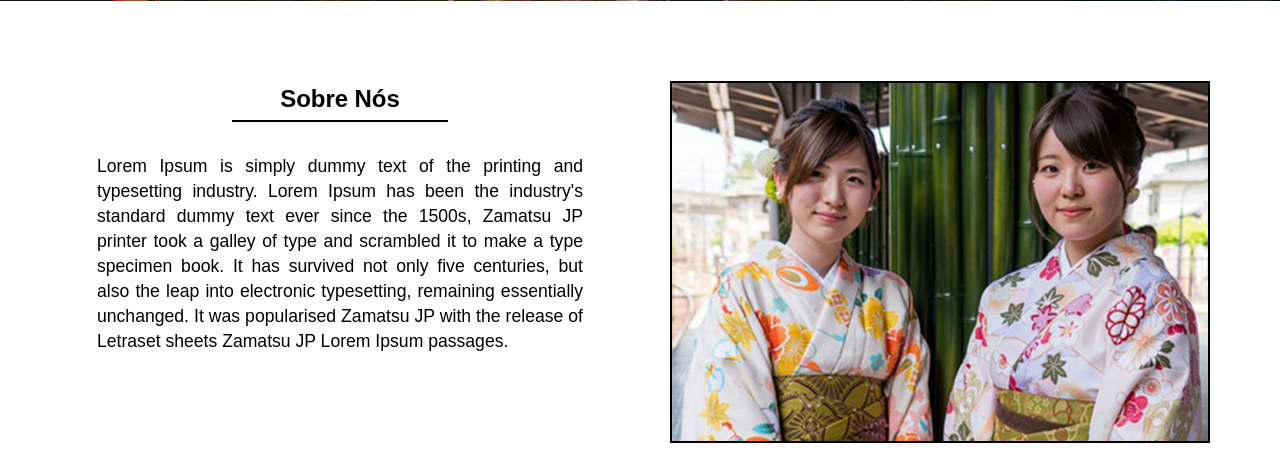
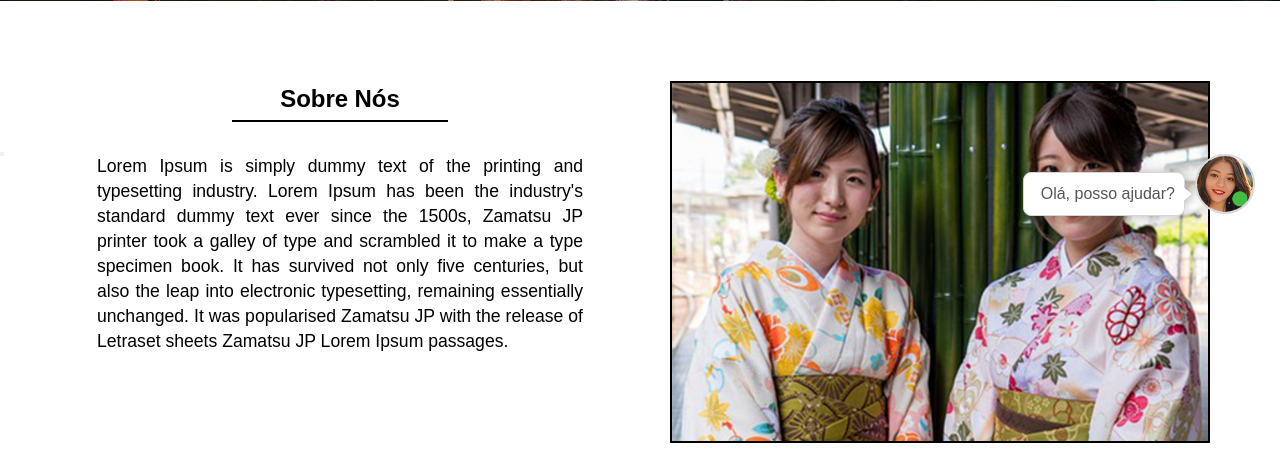
Before and after one commit to PhilCard/Zamatsu_Languages, a PHP site: page / in a window 1280 px wide. Shown: the part 548-1004 px from the top of the page. Run offline with PHP 8.4, Linux system fonts and the light colour scheme.

Commit message:
chat fixado

```diff
--- a/Js_zamatsu/chat.js
+++ b/Js_zamatsu/chat.js
@@ -1,20 +1,11 @@
-window.onscroll = function(){
-    let top = window.pageYOffset || document.documentElement.scrollTop;
-
-    if(top > 400){
-
-      console.log("chegou a 400")
-       /*document.getElementById("topo-fixo").classList.add("menu-fixo");
-       }else{
-       document.getElementById("topo-fixo").classList.remove("menu-fixo");
-         //console.log(top)
-       //fim menu fixo//*/
-       }
-}
+$("#fecha-chat").on("click", function(){
+    $(".wrapper").hide();
+    $("#chat-icone").show();
+});
 
 $("#abre-chat").on("click", function(){
     $(".wrapper").show();
-    $(".chat-icone").hide();
+    $("#chat-icone").hide();
 });
 
 $(document).ready(function(){
--- a/content/avaliacoes.php
+++ b/content/avaliacoes.php
@@ -52,7 +52,7 @@
                     <div class="user">
                         <img src="img/person3.png" alt="">
                         <div class="user-info">
-                            <h3> Mariana </h3>
+                            <h3> Italo </h3>
                             <div class="stars">
                                 <i class="fas fa-star "></i>
                                 <i class="fas fa-star "></i>
--- a/css/style.css
+++ b/css/style.css
@@ -7,6 +7,8 @@
     box-sizing: border-box;
     font-family: 'Poppins', sans-serif;
 }
+
+/* LEMBRAR DE COSTUMIZAR O CSS, PADRONIZAR EM PT-BR */
 
 body{
     margin: 0 auto;
@@ -98,16 +100,44 @@ header{
 
 /* <---- Começo chatbot ----> */
 
-.chat-fixo {
-    top: 0;
+#chat-icone{
+    position: fixed;
+    top: 86%;
 }
 
-.chat-icone img{
-    position: absolute;
+
+#chat-icone img{
+    position: fixed;
     right: 25px;
-    margin-top: 17%;
     border: 2px solid #d9d9d9;
     border-radius: 30px;
+}
+
+.ballon{
+    position: fixed;
+    top: 90%;
+    right: 95px;
+    border-radius: 8px !important;
+    padding: 9px;
+    padding-left: 17px;
+    box-shadow: 0 0 12px 0 rgba(0, 0, 0, 0.25);
+    border: 1px solid #d6d6d6;
+    color: #555 !important;
+    background: white;
+    line-height: 1.5em !important;
+    font-size: 16px !important;
+}
+
+.ballon::after{
+    content: '';
+    width: 16px;
+    height: 32px;
+    position: absolute;
+    top: 50%;
+    margin-top: -16px;
+    right: -16px;
+    background-image: url(../img/chat-triangule.png);
+    background-size: 32px 32px;
 }
 
 ::selection{
@@ -131,17 +161,30 @@ header{
 
 .wrapper{
     display: none;
-    position: absolute;
+    position: fixed;
+    top: 43%;
     right: 25px;
     width: 300px;
-    margin-top: 5%;
     background: #fff;
     border-radius: 5px;
     border: 1px solid rgb(151,120,209, 0.6);
     border-top: 0px;
     border-top-left-radius: 10px;
+    border-top-right-radius: 10px;
+}
 
+#fecha-chat{
+    border:none;
+    background:none;
+    cursor: pointer;
 }
+
+.close-chat{
+    margin-top: 5%;
+    position: absolute;
+    right: 10px;
+}
+
 .wrapper .title{
     background: rgb(151,120,209);
     color: #fff;
@@ -150,7 +193,7 @@ header{
     line-height: 60px;
     text-align: center;
     border-radius: 5px 5px 0 0;
-    border-top-right-radius: 0px;
+    border-top-right-radius: 10px;
     border-top-left-radius: 10px;
 }
 .wrapper .form{
@@ -358,7 +401,7 @@ header{
 .card-modulo{
     box-shadow: 0 5px 10px #3337;
     border-radius: 5px;
-    height: 330px;
+    height: 350px;
     width: 300px;
     margin-left: 3%;
     background: rgb(151,120,209, 0.6);
@@ -367,7 +410,6 @@ header{
 .pic-box img{
     width: 100%;
     border-bottom: 1px solid rgba(0,0,0,.125);
-    height: 205px;
     border-top-right-radius: 3px;
     border-top-left-radius: 3px;
 }
--- a/index.php
+++ b/index.php
@@ -49,6 +49,9 @@
         </section>
 
         <div class="wrapper">
+            <div class="close-chat">
+                <button id="fecha-chat"> <img src="img/icon/close-svgrepo-com.svg"> </button>
+            </div>
             <div class="title">Zamatsu Chat </div>
                 <div class="form">
                     <div class="bot-inbox inbox">
@@ -66,8 +69,13 @@
             </div>
         </div>
 
-        <div class="chat-icone">
-            <button id="abre-chat" style="cursor:pointer;"> <img src="img/typing_chat.gif" style="width:50px;"> </button>
+        <div id="chat-icone">
+            <button id="abre-chat" style="cursor:pointer;">
+                <div class="ballon">
+                    <p> Olá, posso ajudar? </p>
+                </div>
+                <img src="img/icon/chat.png" style="width:60px;">
+            </button>
         </div>
 
         <a name="Curso"> </a>
@@ -77,14 +85,14 @@
                 <div class="conteudo-box">
                     <div class="card-modulo">
                         <div class="pic-box">
-                            <img src="img/img1.jpg">
+                            <img src="img/img1.png">
                         </div>
                         <h3> Viagens </h3>
                         <p> Você poderá usar os conhecimentos desse modulo para realizar uma viagem ao japão </p>
                     </div>
                     <div class="card-modulo">
                         <div class="pic-box">
-                            <img src="img/img2.jpg">
+                            <img src="img/img2.png">
                         </div>
                         <h3> Literatura </h3>
                         <p> Você conseguirá ler os suas obras preferidas no idioma nativo em que foi escrito </p>
@@ -109,8 +117,8 @@
                 <h2> Entre em contato </h2>
                 <p> zamatsu.idiomasjp@gmail.com </p>
                 <div class="icon-contato">
-                    <img src="img/icon/facebook.svg">
-                    <img src="img/icon/insta.svg">
+                    <a href="https://www.facebook.com/" target="_blank"> <img src="img/icon/facebook.svg"> </a>
+                    <a href="https://www.instagram.com/felipe_valentine/" target="_blank"> <img src="img/icon/insta.svg"> </a>
                 </div>
                 <h3> Av. Galvão bueno, liberdade, São paulo - SP, 0005482 </h3>
             </div>
--- /dev/null
+++ b/inscricao.php
@@ -0,0 +1,5 @@
+<?php
+
+    echo 'inscrição aqui';
+
+?>
--- a/message.php
+++ b/message.php
@@ -1,6 +1,5 @@
-<!-- Created By CodingNepal -->
 <?php
-    // connecting to database
+
     $conn = mysqli_connect("localhost", "root", "", "chatbot") or die("Database Error");
 
     // getting user message through ajax
```
Also changed, not shown: asian_chat.png, img/chat-triangule.png (added), img/icon/chat.png (added), img/icon/close-svgrepo-com.svg (added), img/img1.jpg (deleted), img/img1.png (added), img/img2.jpg (deleted), img/img2.png (added), img/img3.png, img/person2.png, img/person3.png.
